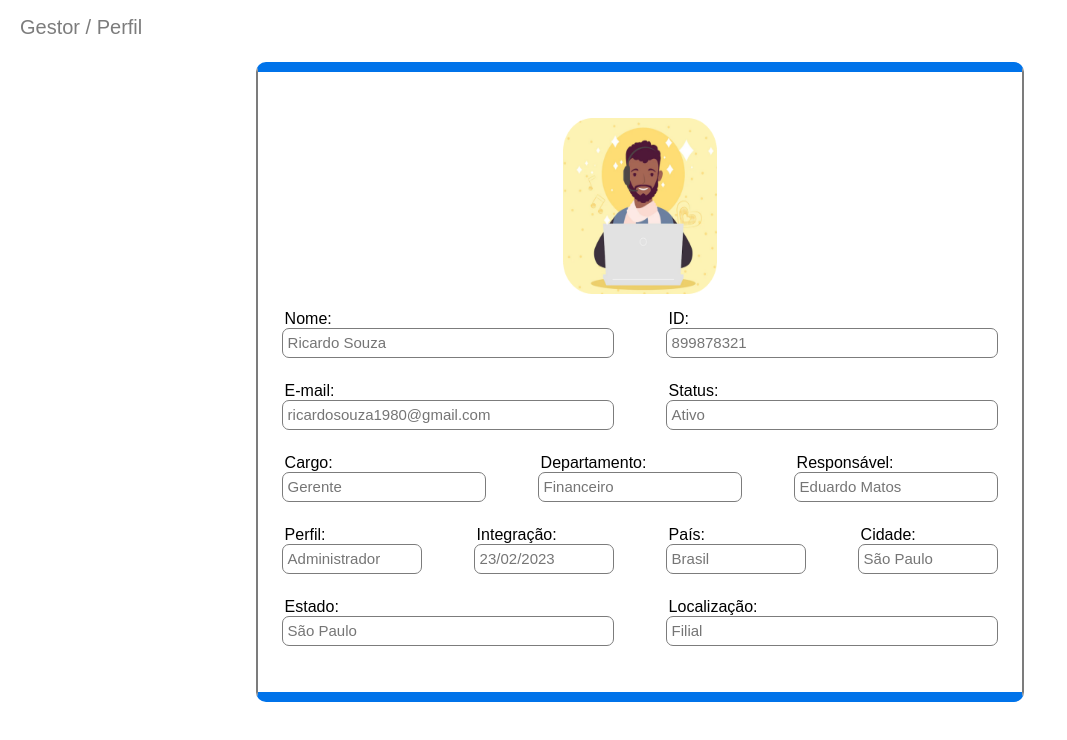
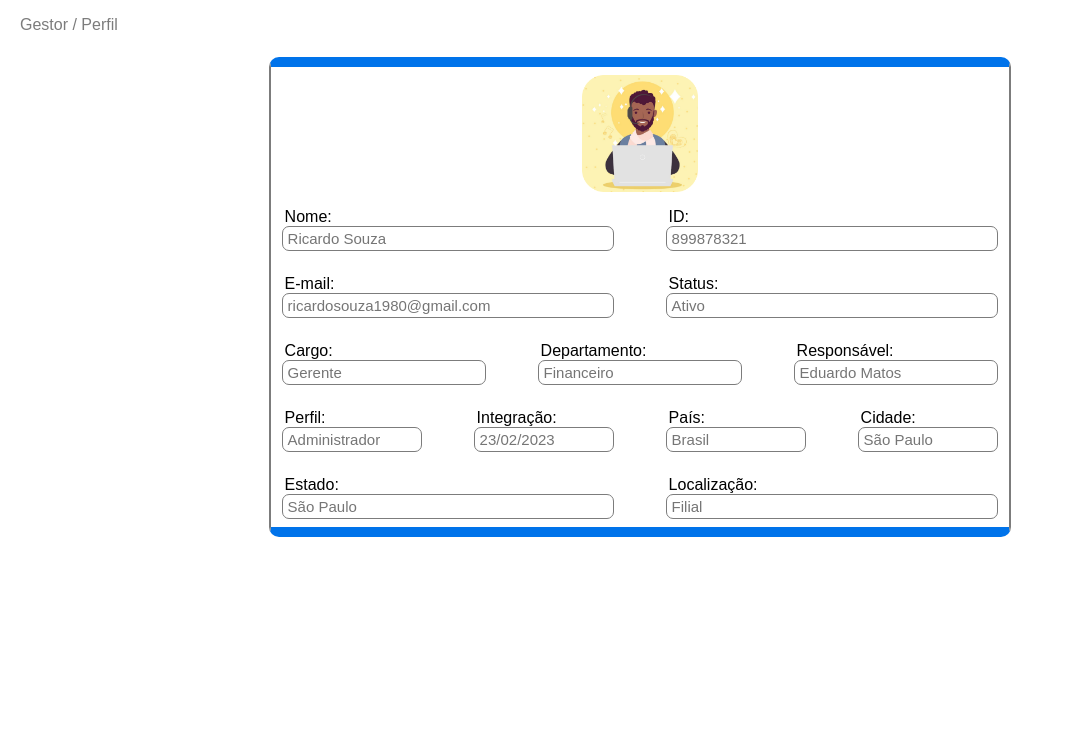
Before and after one commit to MamukaSenai/React-Mamuka, a React (Vite) app: page /gestorperfil in a window 1280 px wide. Shown: the top 740 px of the page, without its empty margins (0-1067 px from the left). Built offline with nearby package versions, Linux system fonts and the light colour scheme.

Commit message:
Modificacao Gestor_perfil

```diff
--- a/src/pages/Gestor/Perfil/style.css
+++ b/src/pages/Gestor/Perfil/style.css
@@ -25,7 +25,7 @@ main
 
         display: flex;
         color: var(--cinzaclaro);
-        font-size: 20px;
+        font-size: 16px;
 
         /* display: flex;
         justify-content: space-evenly;*/
@@ -45,8 +45,8 @@ main
         flex-direction: column;
         margin: 0 auto;
         padding-top: 1vh;
-        width: 60vw;
-        height: 80vh;
+        width: 58vw;
+        /* height: 72vh; */
 
         border-top: 10px solid var(--azulC);
         border-bottom: 10px solid var(--azulC);
@@ -60,8 +60,8 @@ main
 
 .fotoNovoUsuario img
     {
-        width: 12vw; /*define o tamanho do formulario 2% maior que os campo*/
-        height: 22vh;
+        width: 9vw; /*define o tamanho do formulario 2% maior que os campo*/
+        /* height: 18vh; */
         display: flex;
         align-items: center;
         margin: 0 auto;
@@ -139,7 +139,7 @@ main
         border: solid 1px;*/
         padding: 1vh 1vw 1vh 0vw;
 
-        height: 30px;
+        height: 25px;
         width: 250px;
         border-radius: 7px;
         border: solid 1px;
@@ -195,8 +195,8 @@ main
 
     .fotoNovoUsuario img
     {
-        width: 18vw; /*define o tamanho do formulario 2% maior que os campo*/
-        height: 20vh;
+        width: 14vw; /*define o tamanho do formulario 2% maior que os campo*/
+        /* height: 16vh; */
         display: flex;
         align-items: center;
         margin: 0 auto;
```
